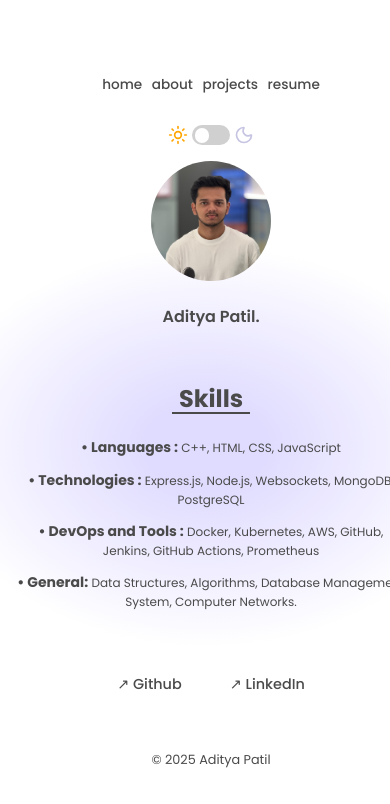
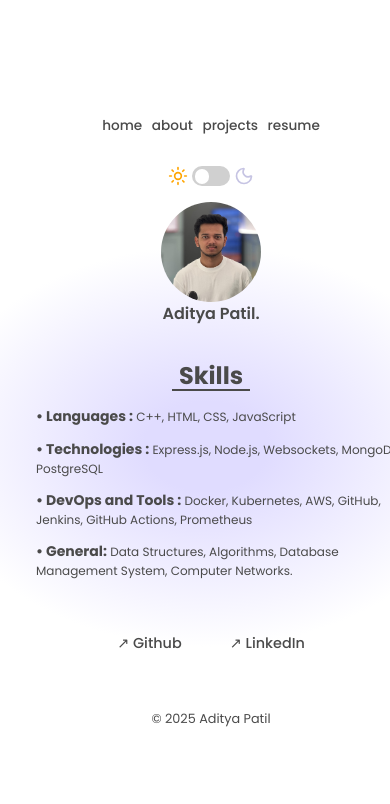
Before and after one commit to AdityaPatil0708/portfolio, a React (Vite) app: page /about in a window 390 px wide. Shown: the top 804 px of the page. Built offline with nearby package versions, Linux system fonts and the light colour scheme.

Commit message:
configured layout

```diff
--- a/src/about.css
+++ b/src/about.css
@@ -132,7 +132,10 @@
         margin-left: 0;
         text-align: center;
     }
+    .profile .profile-2 h2 {
+        margin: 0;
 
+    }
     .profile .profile-2 h2::after {
         left: 50%;
         transform: translateX(-50%) scaleX(0);
@@ -152,15 +155,17 @@
 
 @media (max-width: 480px) {
     .avatar {
-        width: 120px;
-        height: 120px;
+        width: 100px;
+        height: 100px;
     }
-
     .profile .profile-2 strong {
         font-size: 14px;
+        text-align: center;
     }
 
     .profile .profile-2 p {
         font-size: 12px;
+        text-align: left;
+        padding-left: 20px;
     }
 }
--- a/src/components/Profile.jsx
+++ b/src/components/Profile.jsx
@@ -4,7 +4,7 @@ export default function Profile() {
     return (
         <section className="profile">
             <div className='profile-1'>
-                <img src={profile} alt="Aditya's profile" className="avatar" /><br />
+                <img src={profile} alt="Aditya's profile" className="avatar" />
                 <p>Aditya Patil.</p>
             </div>
             <div className='profile-2'>
--- a/src/landing.css
+++ b/src/landing.css
@@ -187,7 +187,7 @@ body::before {
 
 .footer {
     font-size: 0.9rem;
-    margin-top: 35px;
+    margin-top: 15px;
     gap: 2rem;
 }
 
@@ -280,7 +280,6 @@ body::before {
 
     /* Footer */
     .footer {
-        margin-top: 25px;
         text-align: center;
     }
 
@@ -320,7 +319,9 @@ body::before {
     }
 
     .hero p {
-        font-size: 0.8rem;
+        font-size: 0.7rem;
+        text-align: justify;
+        padding: 10px;
     }
 }
 
```
